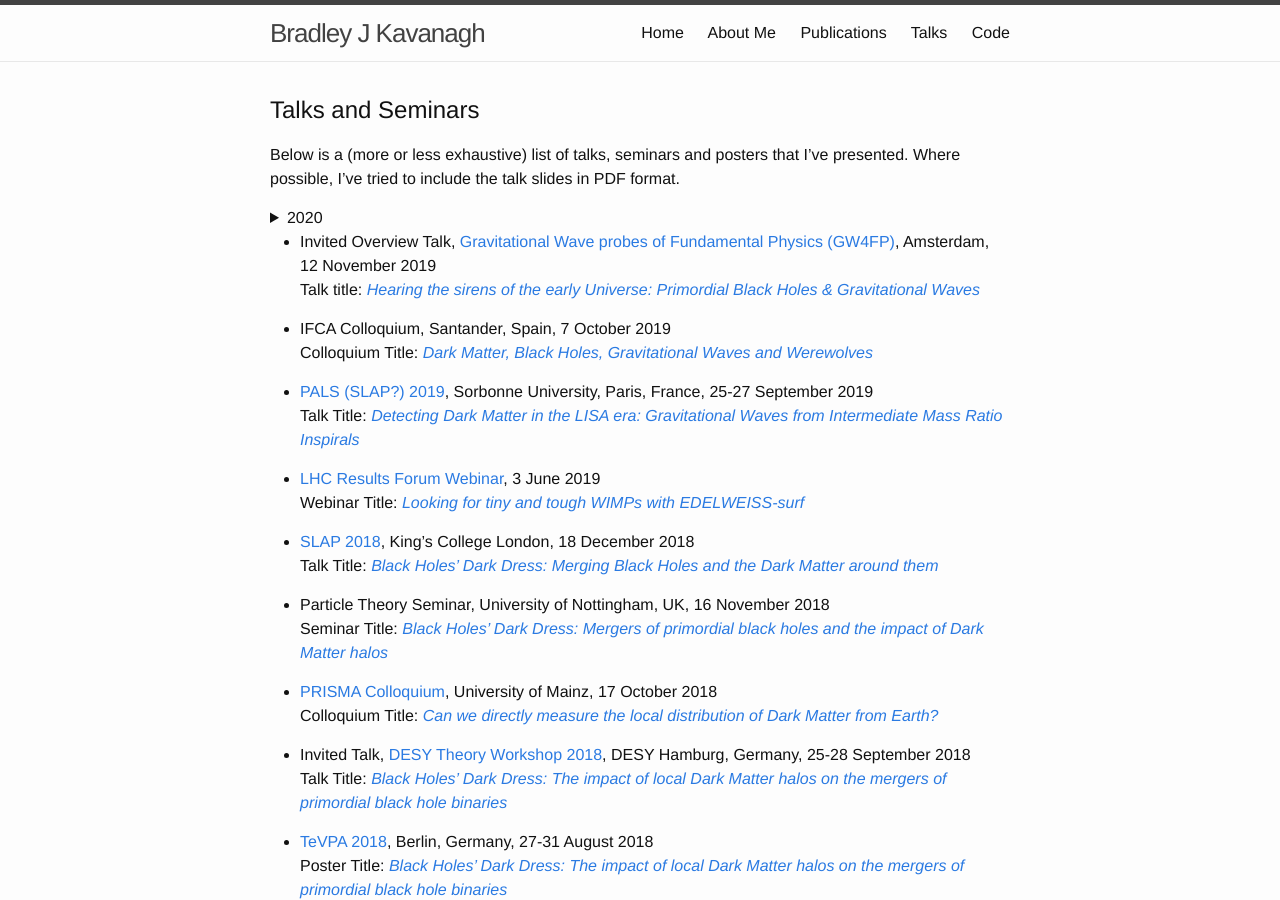
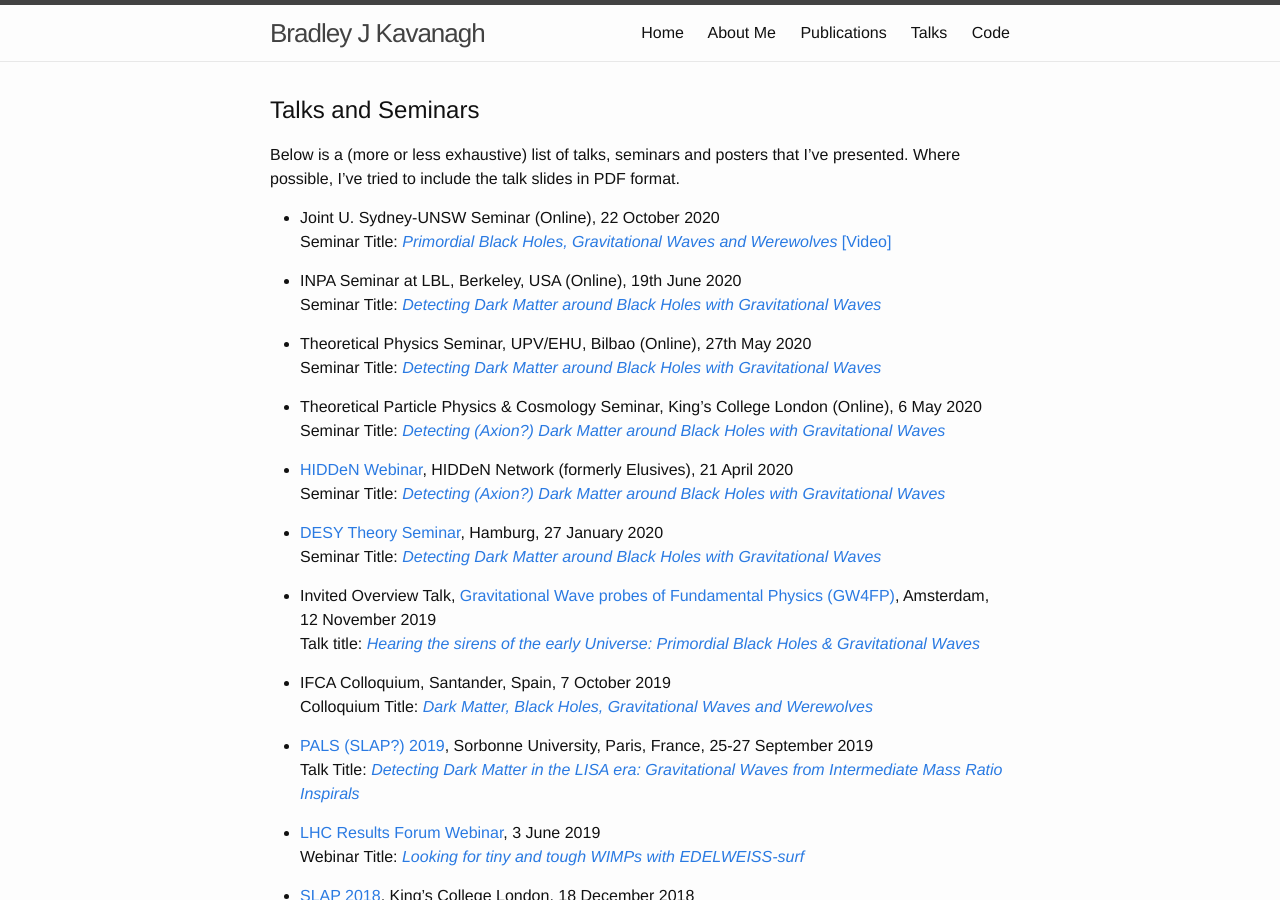
Before and after one commit to bradkav/bradkav.github.io, a Jekyll site: the page built from talks.md, in a window 1280 px wide and 900 px high. Built offline with Jekyll 4.4.1, drawn with Linux system fonts in a browser that asks for light colours.

Commit message:
Reverting changes

```diff
--- a/talks.md
+++ b/talks.md
@@ -8,9 +8,6 @@ weight: 4
 ## Talks and Seminars
 
 Below is a (more or less exhaustive) list of talks, seminars and posters that I've presented. Where possible, I've tried to include the talk slides in PDF format.
-
-<details>
-    <summary>2020</summary>
 
 - Joint U. Sydney-UNSW Seminar (Online), 22 October 2020
 Seminar Title: [*Primordial Black Holes, Gravitational Waves and Werewolves*](/assets/slides/KAVANAGH-Sydney-UNSW-Seminar-Oct2020.pdf) [[Video]](https://youtu.be/xVQAZxtn-7o)
@@ -29,8 +26,6 @@ Seminar Title: [*Detecting (Axion?) Dark Matter around Black Holes with Gravitat
 
 - [DESY Theory Seminar](https://indico.desy.de/indico/event/24042/), Hamburg, 27 January 2020
 Seminar Title: [*Detecting Dark Matter around Black Holes with Gravitational Waves*](/assets/slides/KAVANAGH-SeminarDESY2020.pdf)
-
-</details>
 
 - Invited Overview Talk, [Gravitational Wave probes of Fundamental Physics (GW4FP)](https://indico.cern.ch/event/843270/), Amsterdam, 12 November 2019
 Talk title: [*Hearing the sirens of the early Universe: Primordial Black Holes & Gravitational Waves*](/assets/slides/KAVANAGH-PBHs-GW4FP2019.pdf)
```
